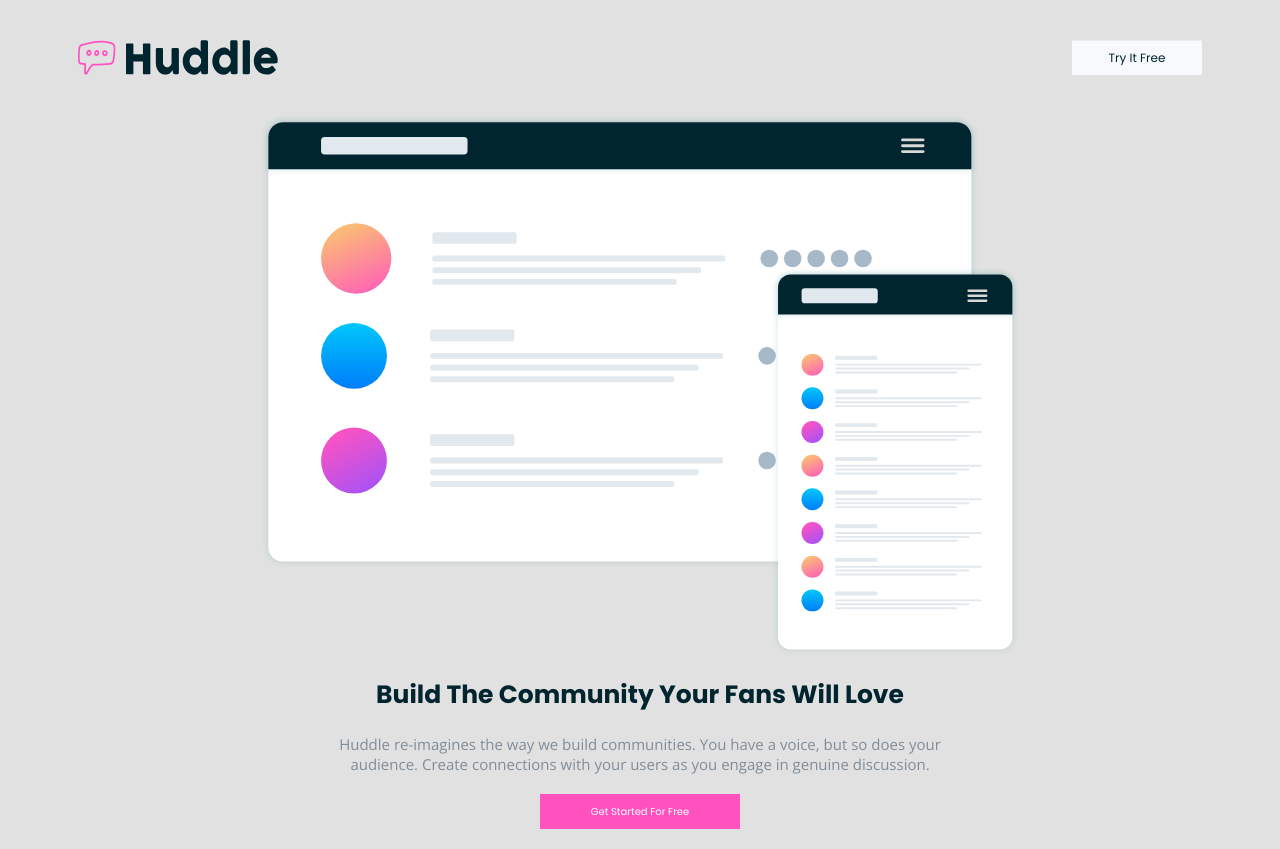
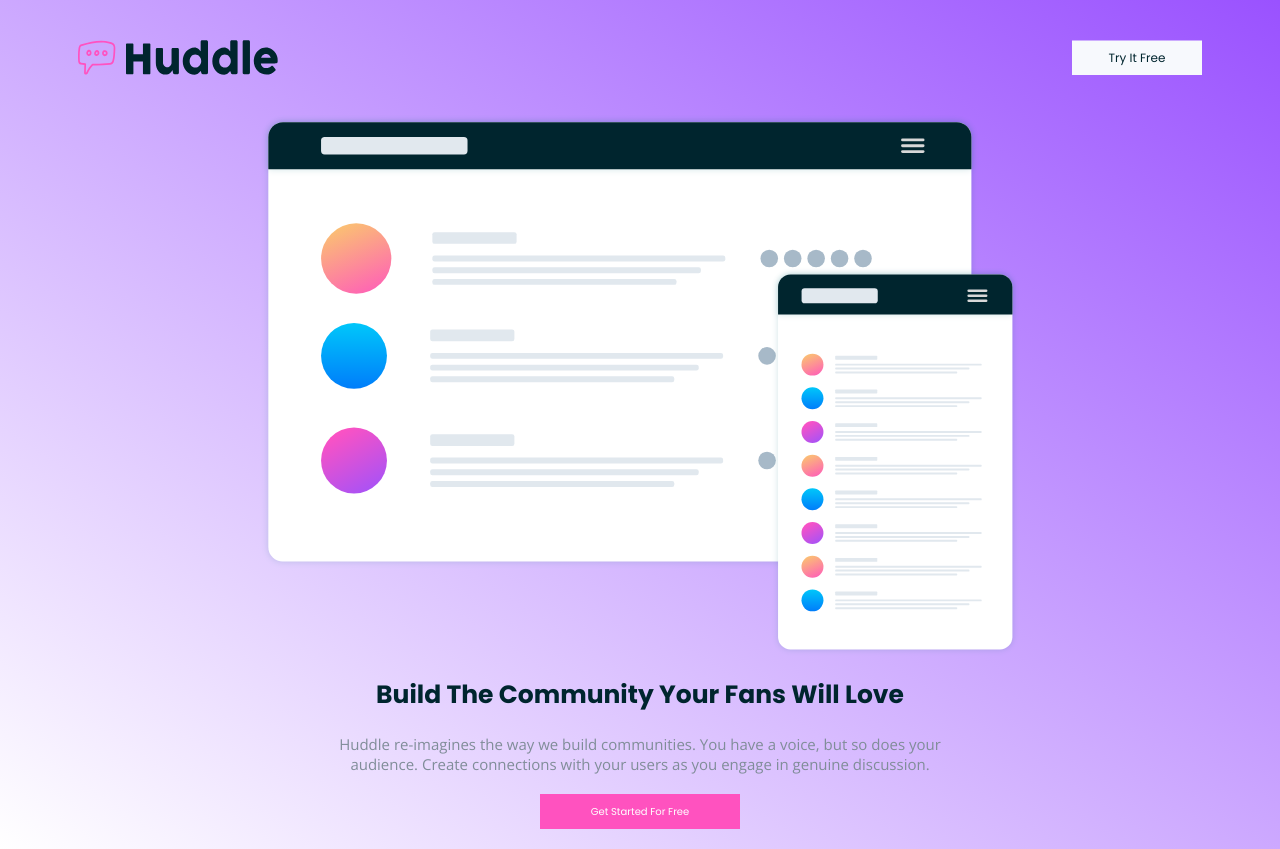
Before and after one commit to AndreiSold/HuddleDesign, a PHP site: page / in a window 1280 px wide. Run offline with PHP 8.4, Linux system fonts and the light colour scheme.

Commit message:
Added a background white->purple linear gradient

```diff
--- a/css/app.css
+++ b/css/app.css
@@ -1,5 +1,11 @@
+html {
+    min-height: 100%;
+}
+
 body {
-    background-color: #e1e1e1;
+    background: linear-gradient(to right top, white, hsl(265, 100%, 66%));
+    position: relative;
+    min-height: 100%;
 }
 
 .header {
@@ -46,7 +52,7 @@ body {
 }
 
 .centered-image {
-    width:  60%;
+    width: 60%;
     max-height: 600px;
 }
 
--- a/index.html
+++ b/index.html
@@ -1,11 +1,14 @@
 <!DOCTYPE html>
 <html lang="en">
+
 <head>
     <meta charset="UTF-8">
     <meta name="viewport" content="width=device-width, initial-scale=1.0">
     <link rel="stylesheet" href="css/app.css" type="text/css">
-    <link href="https://fonts.googleapis.com/css?family=Open+Sans:400,700|Poppins:400,600,700&display=swap" rel="stylesheet">
+    <link href="https://fonts.googleapis.com/css?family=Open+Sans:400,700|Poppins:400,600,700&display=swap"
+          rel="stylesheet">
 </head>
+
 <body>
 
 <div class="header">
@@ -18,16 +21,14 @@
         <img class="centered-image" src="images/illustration-mockups.svg" alt="AppView">
     </div>
     <h3 class="centered big-subtitle">Build The Community Your Fans Will Love</h3>
-    <p class="centered small-subtitle">Huddle re-imagines the way we build communities. You have a voice, but so does
+    <p class="centered small-subtitle">Huddle re-imagines the way we build communities. You have a voice, but so
+        does
         your audience. Create connections with your users as you engage in genuine discussion.</p>
     <div class="centered">
         <button class="get-started-button">Get Started For Free</button>
     </div>
-
 </div>
 
-<footer>
-</footer>
+</body>
 
-</body>
 </html>
```
